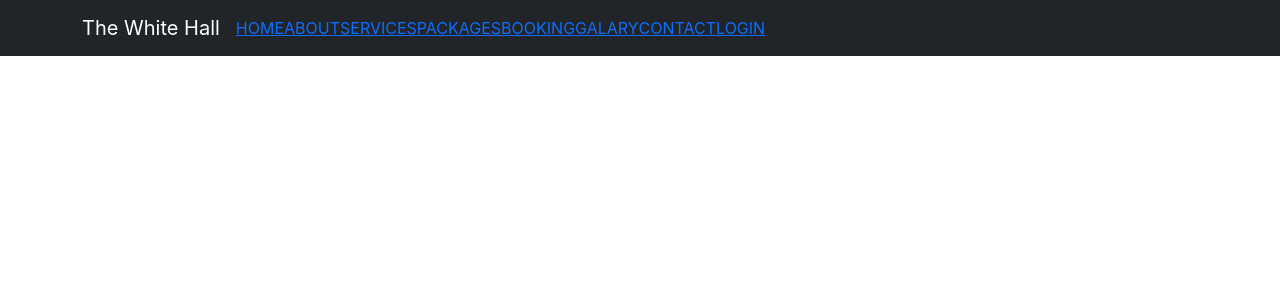
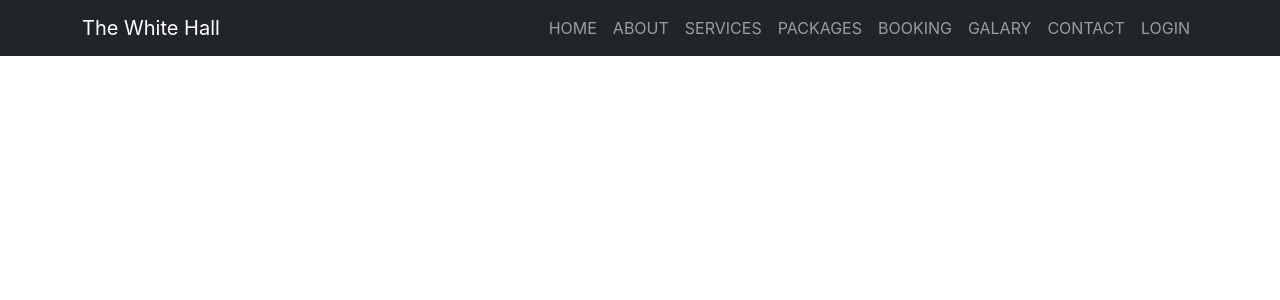
Before and after one commit to dev-hafiz/THE_WHITE_HALL_CLIENT, a React (Create React App) app: page / in a window 1280 px wide. Shown: the top 300 px of the page. Built offline with nearby package versions, Linux system fonts and the light colour scheme.

Commit message:
Nav Update

```diff
--- a/src/Pages/Shared/Header/Header.css
+++ b/src/Pages/Shared/Header/Header.css
@@ -1,3 +1,4 @@
-ul li link{
+.nav-link{
     text-decoration: none;
+    justify-content: space-between;
 }
--- a/src/Pages/Shared/Header/Header.js
+++ b/src/Pages/Shared/Header/Header.js
@@ -4,10 +4,10 @@ import './Header.css'
 const Header = () => {
     return (
         <div>
-             <nav className="navbar navbar-expand-lg navbar-dark bg-dark sticky-top   ">
+             <nav className="navbar navbar-expand-lg navbar-dark bg-dark sticky-top ">
       <div className="container">
         <a href="" className="navbar-brand ">
-          <span className="company-name text-orange">The White Hall</span>
+          <span >The White Hall</span>
           <br /> <span className="text-muted"></span>
         </a>
         <button
@@ -19,41 +19,41 @@ const Header = () => {
           <span className="navbar-toggler-icon "></span>
         </button>
         <div className="collapse navbar-collapse" id="menu">
-          <ul className="navbar-nav ml-auto ">
+          <ul className="navbar-nav ms-auto ">
             <li>
-            <Link to="/">HOME</Link>
+            <Link className="nav-link"  to="/">HOME</Link>
 
             </li>
             <li>
-            <Link to="/about">ABOUT</Link>
+            <Link className="nav-link" to="/about">ABOUT</Link>
 
             </li>
 
             <li>
-            <Link to="/services">SERVICES</Link>
+            <Link className="nav-link" to="/services">SERVICES</Link>
 
             </li>
 
             <li>
-            <Link to="/packages">PACKAGES</Link>
+            <Link className="nav-link" to="/packages">PACKAGES</Link>
 
             </li>
             <li>
-            <Link to="/booking">BOOKING</Link>
+            <Link className="nav-link" to="/booking">BOOKING</Link>
 
             </li>
             <li>
-            <Link to="/galary">GALARY</Link>
+            <Link  className="nav-link" to="/galary">GALARY</Link>
 
             </li>
 
 
             <li>
-            <Link to="/contact">CONTACT</Link>
+            <Link className="nav-link" to="/contact">CONTACT</Link>
 
             </li>
             <li>
-            <Link to="/login">LOGIN</Link>
+            <Link  className="nav-link" to="/login">LOGIN</Link>
             </li>
           </ul>
         </div>
```
